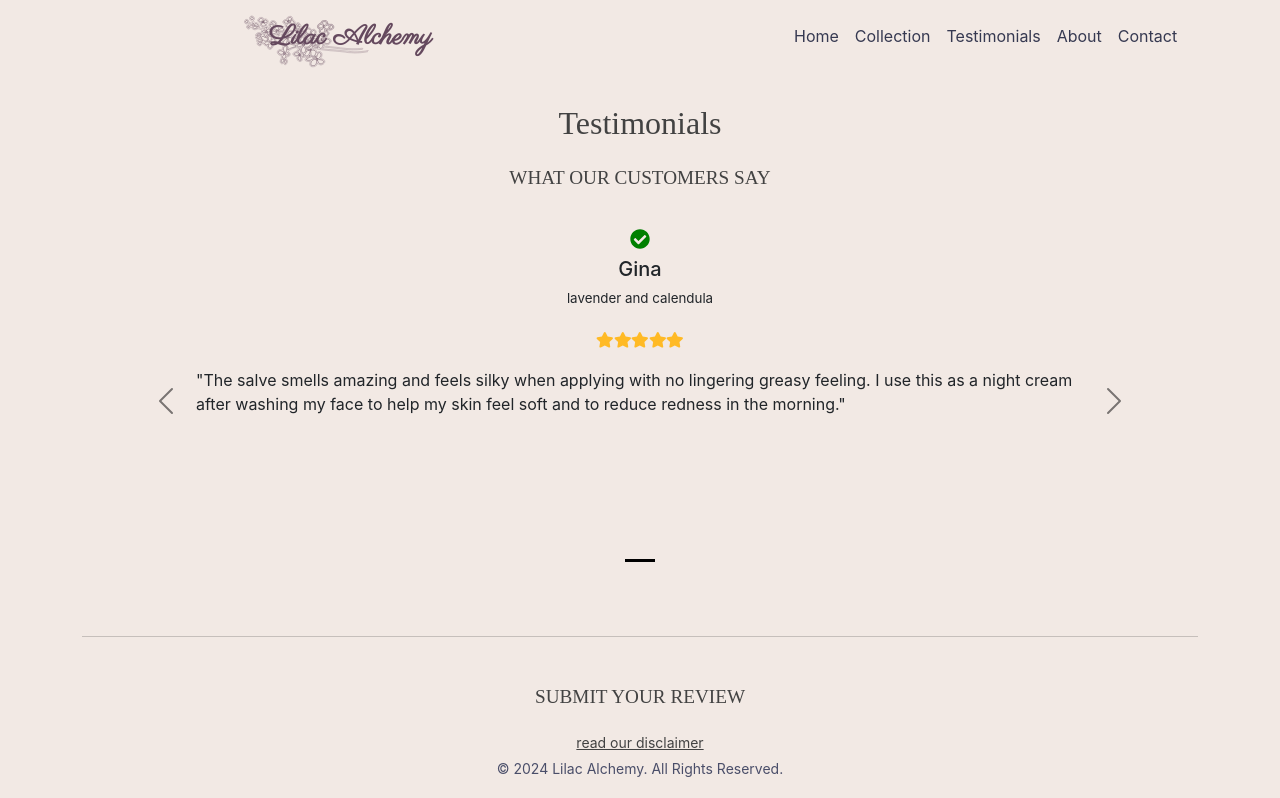
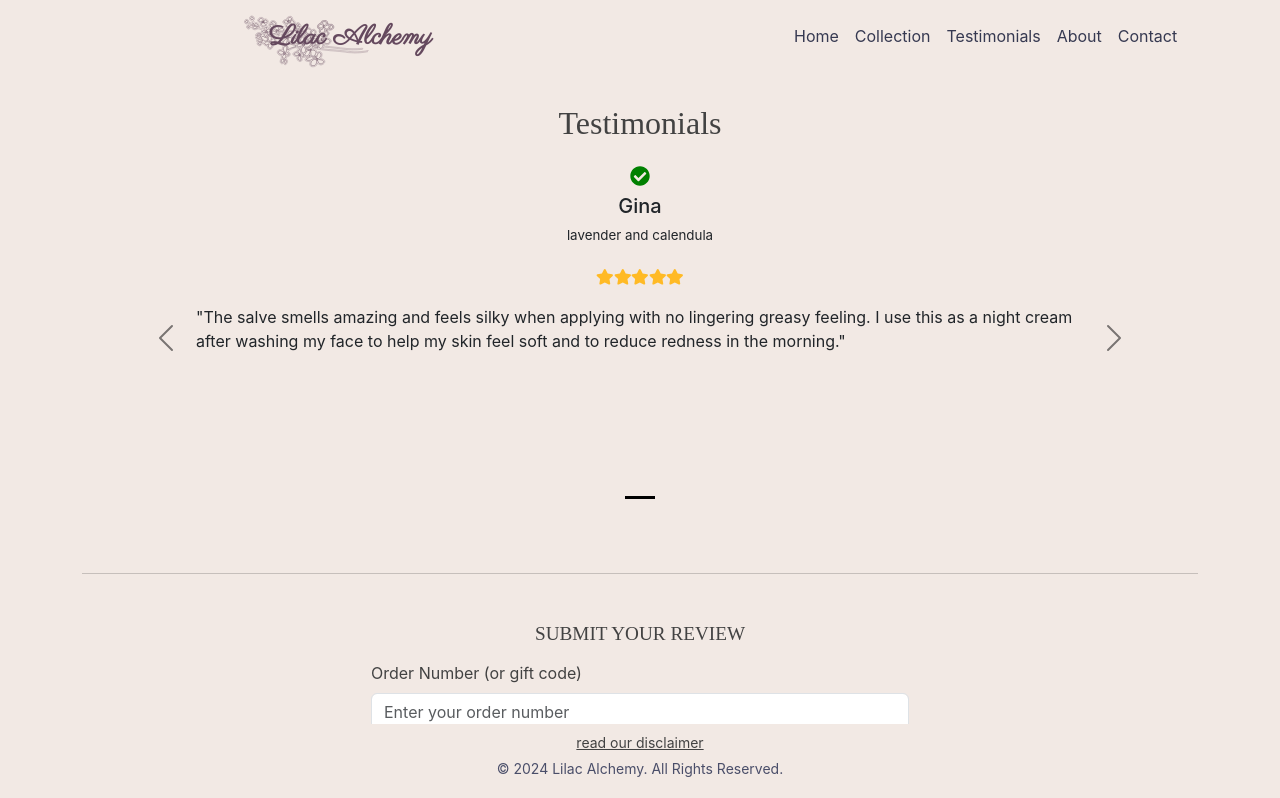
Before and after one commit to GNikroo/lilac-alchemy, a React (Create React App) app in the folder lilac-alchemy/: page /testimonials in a window 1280 px wide. Shown: the top 798 px of the page. Built offline with nearby package versions, Linux system fonts and the light colour scheme; a web font is replaced by a local one.

Commit message:
Remove heading to improve readbility

```diff
--- a/lilac-alchemy/src/components/Testimonials.js
+++ b/lilac-alchemy/src/components/Testimonials.js
@@ -86,10 +86,9 @@ function Testimonials() {
 
   return (
     <Container className="my-5">
-      <h2 className="text-center mb-4">Testimonials</h2>
+      <h2 className="text-center mb-2">Testimonials</h2>
 
       {/* Testimonials Carousel */}
-      <h4 className="text-center mb-4">What Our Customers Say</h4>
       <Carousel variant="dark">
         {testimonials.map((testimonial, index) => (
           <Carousel.Item key={index}>
```
